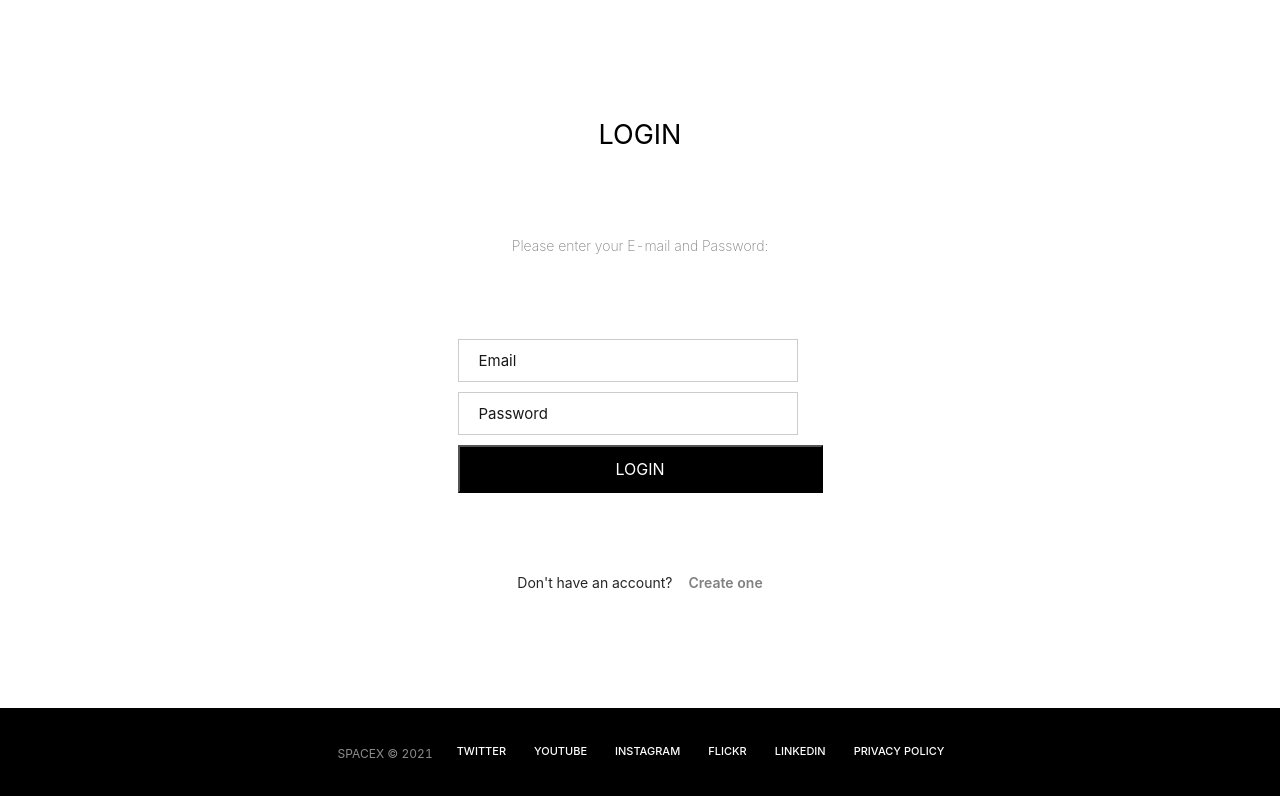
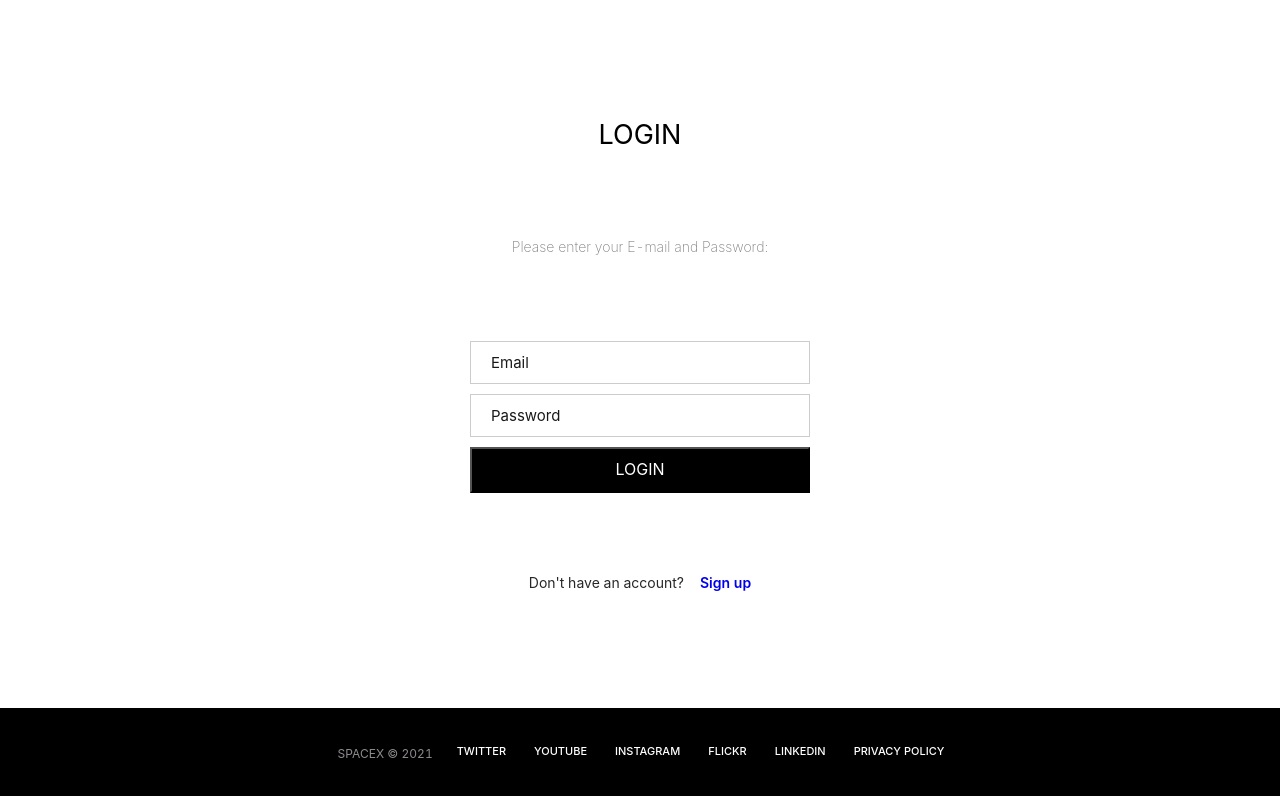
Before and after one commit to vaibhavgupta97/spacex-launch-dashboard, a React (Create React App) app: page /launches in a window 1280 px wide. Shown: the top 796 px of the page. Built offline with nearby package versions, Linux system fonts and the light colour scheme; no server answers.

Commit message:
added some more styles

```diff
--- a/src/components/Launches.js
+++ b/src/components/Launches.js
@@ -36,9 +36,7 @@ function Launches() {
 useEffect(()=>{
 getData("all");
 },[])
-console.log(launch);
 async function getData(launchType, date){
-    console.log('start', date)
     let start="";
     let end="";
     let res=[];
@@ -48,15 +46,12 @@ async function getData(launchType, date){
     }
     setGetDataLoader(true);
     if (launchType === 'all') {
-        console.log('all')
          res=await axios.get(`https://api.spacexdata.com/v3/launches?start=${start}&end=${end}`)
     } else if (launchType === 'past') {
-        console.log('passt')
          res=await axios.get(`https://api.spacexdata.com/v3/launches/past?start=${start}&end=${end}`)
     } else if (launchType === 'upcoming') {
          res=await axios.get(`https://api.spacexdata.com/v3/launches/upcoming?start=${start}&end=${end}`)
     }
-    //console.log(res.data[5].flight_number);
     setLaunch(res.data);
     setGetDataLoader(false);
     return res;
@@ -65,7 +60,6 @@ return (
 <div className="launch">
 <div style={{ display: 'flex'}}>
 <Select value={launchType} style={{ marginRight: '12px', width: 190, marginLeft: '12px' }} onChange={value  => {
-    console.log('value', value)
     getData(value, [startDate, endDate])
 setLaunchType(value);
 }}>
@@ -74,8 +68,7 @@ setLaunchType(value);
 <Option value="all">All Launches</Option>
 </Select>
 <RangePicker format="YYYY-MM-DD" placeholder={['Start Date', 'End Date']} onChange={(date, dateString) => {
-    console.log('dateString', dateString)
-    getData(dateString);
+    getData(launchType, dateString);
     setStartDate(dateString[0])
     setEndDate(dateString[1])
 }}/>
--- a/src/components/Login.css
+++ b/src/components/Login.css
@@ -25,11 +25,11 @@ padding-left: 20px;
 margin-bottom: 10px;
 border: 1px solid rgba(128,128,128,0.4);
 }
-.loginBtn{
-    width: 365px;
-    height: 48px;
+.loginBtn {
+    width: 340px;
+    height: 46px;
     font-size: medium;
-    cursor: pointer;
+    cursor: pointer !important;
     color: #fff;
     background-color:black;
     margin-bottom: 10px;
@@ -40,9 +40,9 @@ border: 1px solid rgba(128,128,128,0.4);
 }
 
 .login__register{
-    color: grey;
+    color: #0000EE;
     font-weight: 600;
-    cursor: pointer;
+    cursor: pointer !important;
 }
 .login >p{
     margin-top: 20px;
--- a/src/components/Login.js
+++ b/src/components/Login.js
@@ -61,7 +61,7 @@ return (
 </form>
 <div style={{ display: 'flex' }}>Don't have an account?{""}
 
-<span className="login__register"  onClick={()=>setState(true)}>Create one</span>
+<span className="login__register"  style={{ cursor: 'pointer' }} onClick={()=>setState(true)}>Sign up</span>
 </div>
 </div>):
 
```
Also changed, not shown: firebase.json (added), 1 other file (tests, documents, lock files or other folders).
